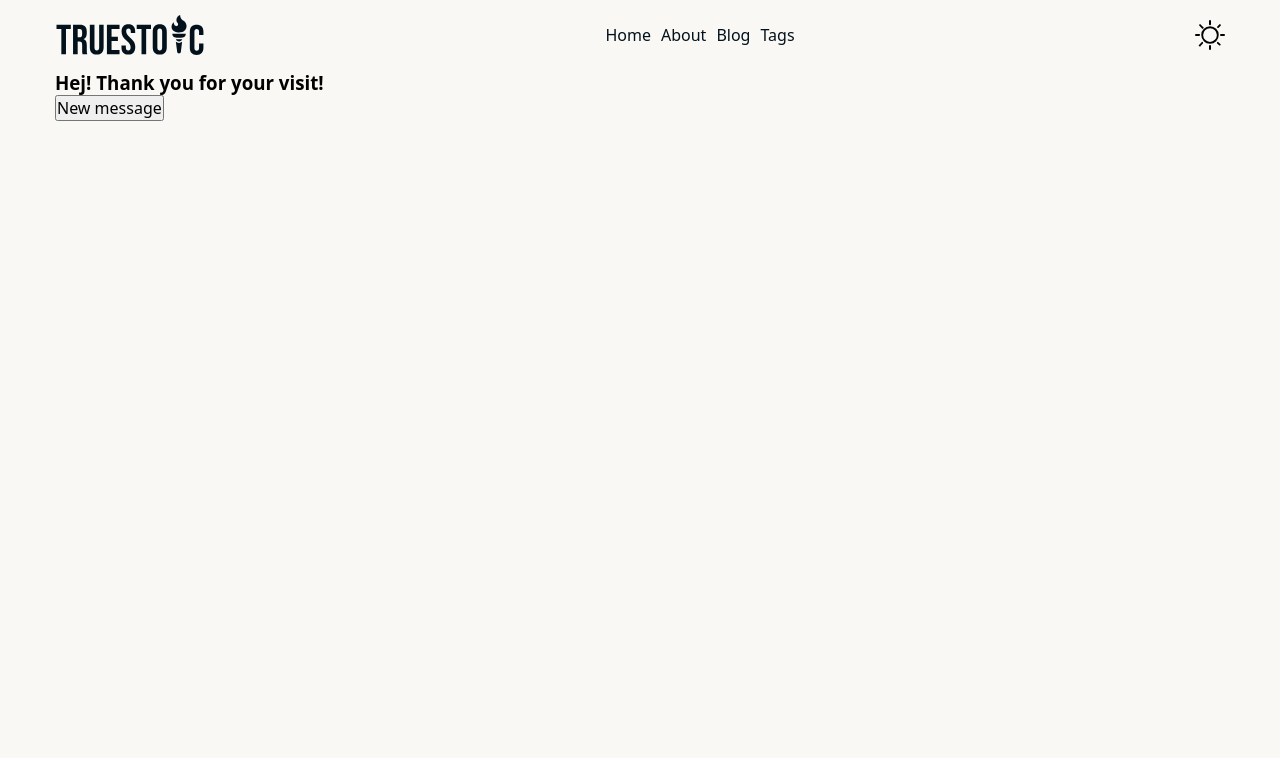
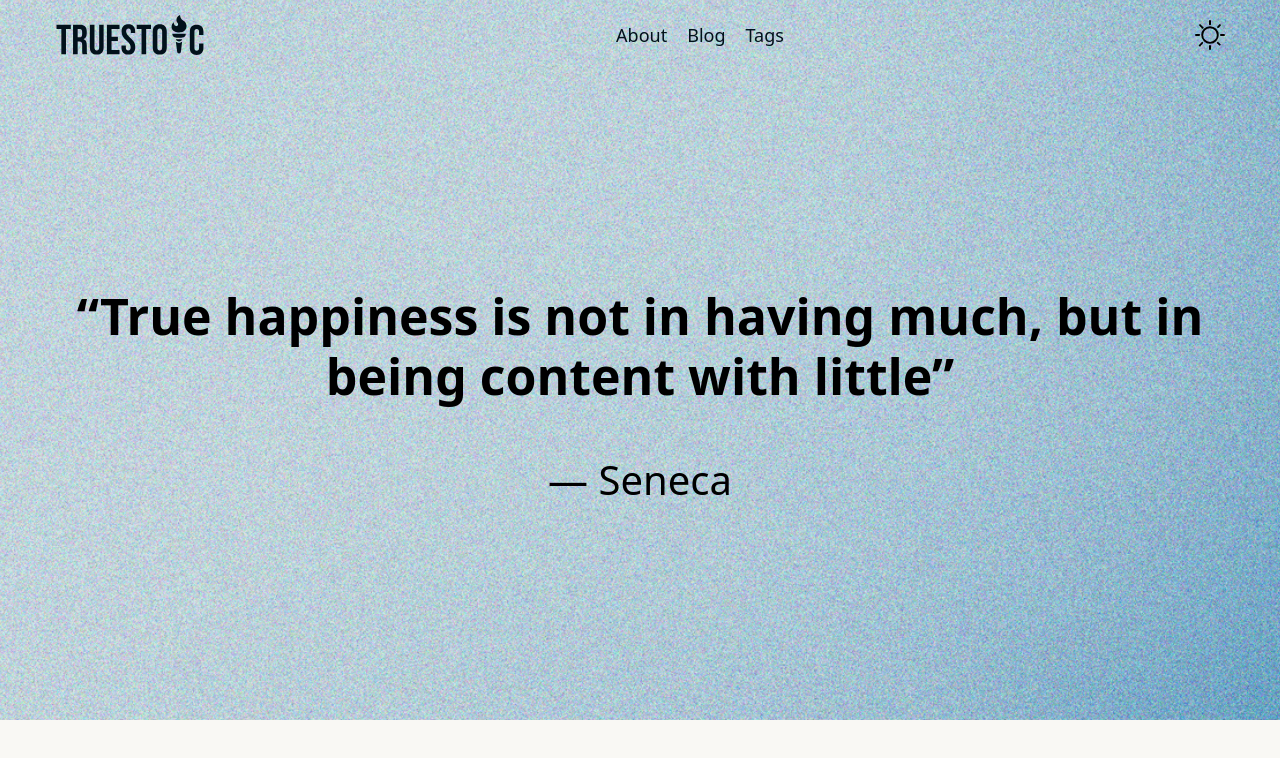
Before and after one commit to dakovlen/truestoic, an Astro site: page / in a window 1280 px wide. Built offline with nearby package versions, Linux system fonts and the light colour scheme; Astro itself is replaced by a stand-in of ours.

Commit message:
MAIN: add hero section, tempo variant

```diff
--- /dev/null
+++ b/src/components/Hero.astro
@@ -0,0 +1,50 @@
+---
+
+---
+
+<section class="hero">
+  <div class="container hero__text">
+    <h1 class="hero__title">
+      “True happiness is not in having much, but in being content with little”
+    </h1>
+    <p class="hero__author">— Seneca</p>
+  </div>
+</section>
+
+<style lang="scss">
+  .hero {
+    min-height: 720px;
+    padding-top: 70px;
+    background: url("/img/hero_bg.png");
+    background-size: cover;
+    background-repeat: no-repeat;
+    display: flex;
+    align-items: center;
+    justify-content: center;
+    flex-direction: column;
+    height: 100%;
+
+    &__title {
+      font-size: 50px;
+      font-weight: 700;
+      line-height: 120%;
+      text-align: center;
+
+      @media (max-width: 767px) {
+        font-size: 30px;
+      }
+    }
+
+    &__author {
+      margin-top: 50px;
+      font-size: 40px;
+      font-weight: 500;
+      line-height: 120%;
+      text-align: center;
+
+      @media (max-width: 767px) {
+        font-size: 20px;
+      }
+    }
+  }
+</style>
--- a/src/data/navData.js
+++ b/src/data/navData.js
@@ -1,8 +1,4 @@
 const navData = [
-  {
-    name: "Home",
-    path: "/",
-  },
   {
     name: "About",
     path: "/about/",
--- a/src/pages/index.astro
+++ b/src/pages/index.astro
@@ -1,12 +1,10 @@
 ---
-import Greeting from "../components/Greeting";
+import Hero from "../components/Hero.astro";
 import MainLayout from "../layouts/MainLayout.astro";
 import "../styles/pages/home.scss";
 
 ---
 
 <MainLayout title="Home" description="Desc Home">
-  <div class="container">
-    <Greeting client:load messages={["Hej", "Hallo", "Hola", "Habari"]} />
-  </div>
+  <Hero />
 </MainLayout>
--- a/src/styles/components/header.scss
+++ b/src/styles/components/header.scss
@@ -54,15 +54,17 @@
   align-items: center;
 
   li {
-    margin-left: 10px;
+    margin-left: 20px;
 
     &:first-child {
       margin-left: 0;
     }
 
     a {
+      font-size: 18px;
       text-decoration: none;
       color: $black-color;
+      font-weight: 500;
 
       &:hover {
         color: $action-color;
--- a/src/styles/pages/home.scss
+++ b/src/styles/pages/home.scss
@@ -1 +1,6 @@
 @import "../global";
+
+.header {
+  position: fixed;
+  background: transparent;
+}
```
Also changed, not shown: public/img/hero_bg.png (added).
